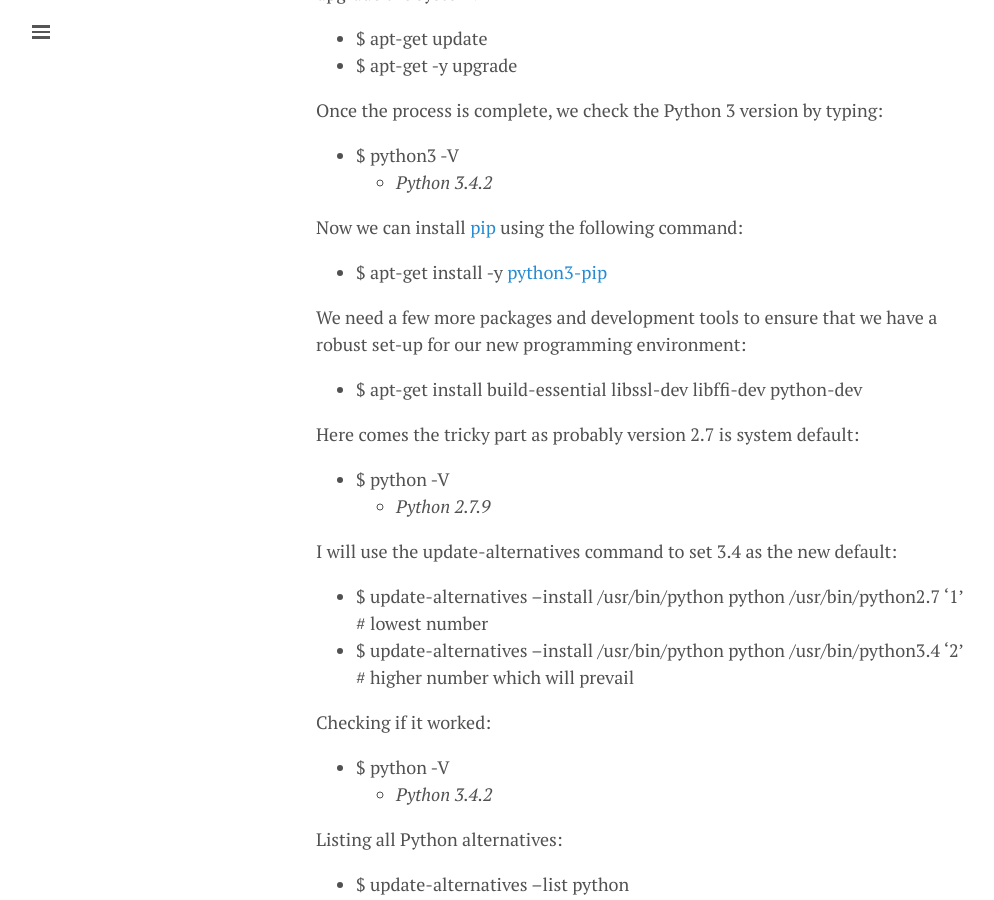
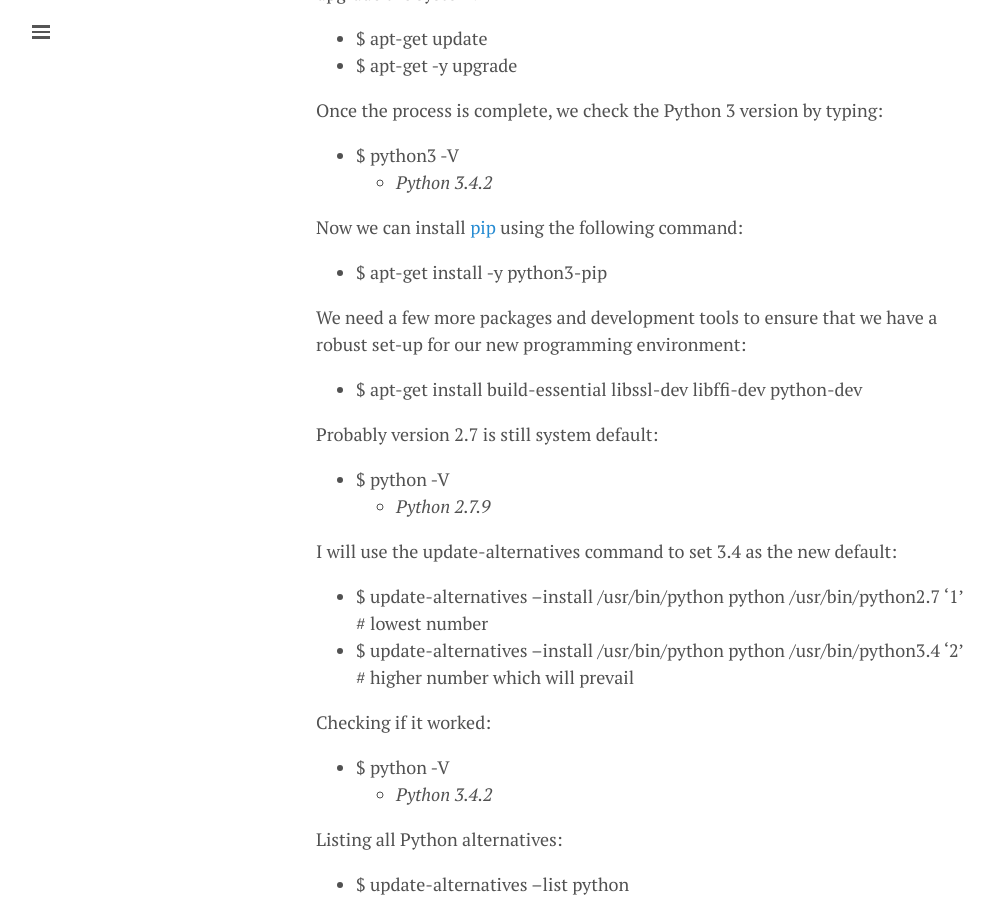
Before and after one commit to lgeurts/lgeurts.github.io, a Jekyll site: the page built from _posts/2017-07-11-bunsenlabs-linux-setup-notes-for dell-inspiron-6000.md, in a window 1280 px wide and 900 px high, scrolled down 9589 px. Shown: the whole window, without its empty margins (0-994 px from the left). Built offline with Jekyll 4.4.1, drawn with Linux system fonts in a browser that asks for light colours; nearby versions of some CDN libraries; comment, search, counter and statistics services are not loaded.

Commit message:
Change section 6 #287

```diff
--- a/_posts/2017-07-11-bunsenlabs-linux-setup-notes-for dell-inspiron-6000.md
+++ b/_posts/2017-07-11-bunsenlabs-linux-setup-notes-for dell-inspiron-6000.md
@@ -286,13 +286,13 @@ Once the process is complete, we check the Python 3 version by typing:
 
 Now we can install [pip](https://packages.debian.org/jessie/python-pip) using the following command:
 
-- $ apt-get install -y [python3-pip](https://packages.debian.org/jessie/python3-pip)
+- $ apt-get install -y python3-pip
 
 We need a few more packages and development tools to ensure that we have a robust set-up for our new programming environment:
 
 - $ apt-get install build-essential libssl-dev libffi-dev python-dev
 
-Here comes the tricky part as probably version 2.7 is system default:
+Probably version 2.7 is still system default:
 
 - $ python -V
   * *Python 2.7.9*
```
